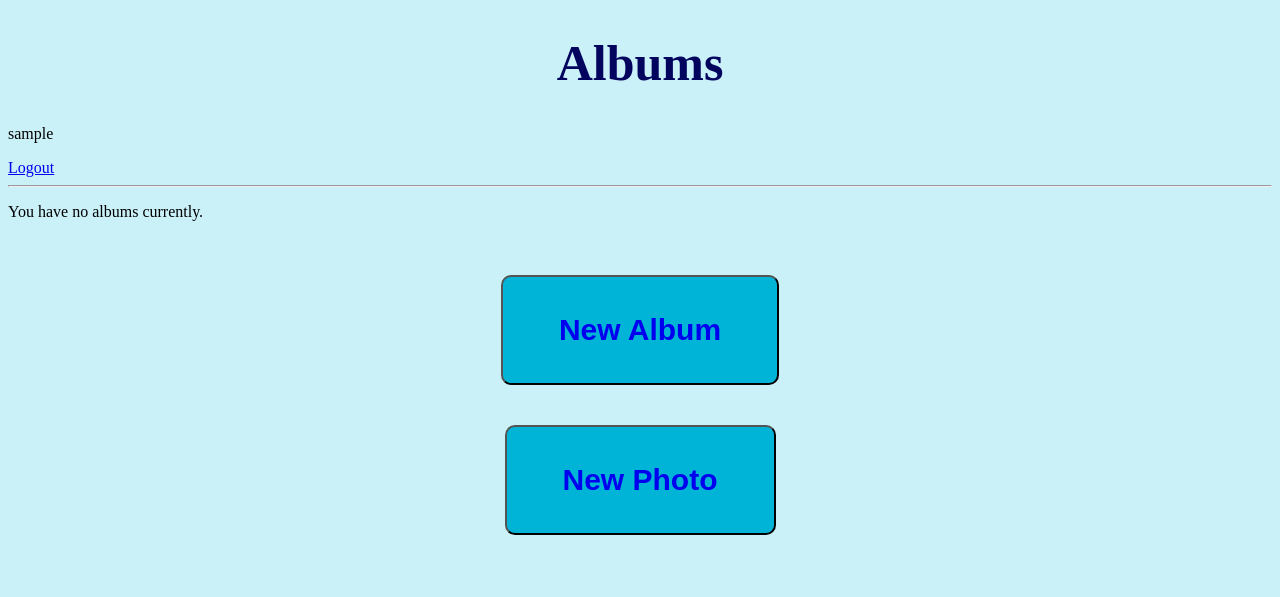
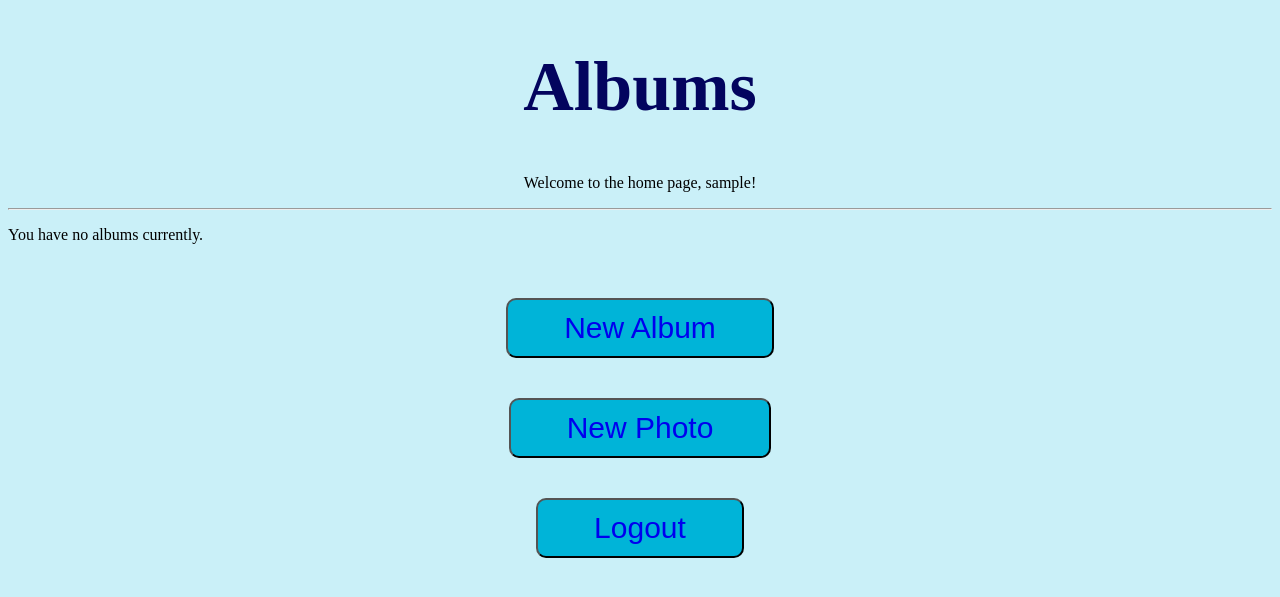
Before and after one commit to hewmatt10/album, a Django app: page /albums/ in a window 1280 px wide. Shown: the top 597 px of the page. Run offline with Django 4.2, Linux system fonts and the light colour scheme; the visitor is signed in with stand-in values (Sample User, id 1); data that the repository does not hold is empty.

Commit message:
styling pages

```diff
--- a/album_site/forms.py
+++ b/album_site/forms.py
@@ -0,0 +1,2 @@
+from django import forms
+from .models import *
--- a/album_site/static/css/style.css
+++ b/album_site/static/css/style.css
@@ -11,12 +11,14 @@ h1 {
     font-weight: bold;
     color: #03045e;
     text-align: center;
-    font-size: 50px;
+    font-size: 70px;
 }
 
 h2 {
     background-color: transparent;
+    padding: 10px 20px;
     font-size: 30px;
+    color: #59007f;
 }
 .center {
     display: flex;
@@ -33,6 +35,13 @@ button {
     background-color: #0077b6;
 }
 
+.link {
+    display: block;
+    background-color: transparent;
+    text-decoration: none;
+    padding: 10px 50px;
+}
+
 .button {
     background-color: #00b4d8;
     cursor: pointer;
@@ -45,19 +54,14 @@ button {
     font-size: 30px;
 }
 
-.link {
-    display: block;
-    background-color: transparent;
-    text-decoration: none;
-    padding: 25px 20px;
-}
-
-#buttonword{
-    padding: 10px 50px;
-}
-
 .description {
-    color: black;
+    color: #caf0f8;
     background-color: #0077b6;
     font-size: 20px;
 }
+
+img.resize {
+    max-width:18.7%;
+    height:auto;
+    border: 10px solid #0077b6;
+}
--- a/album_site/templates/index.html
+++ b/album_site/templates/index.html
@@ -9,18 +9,15 @@
   <body>
     <h1>Albums</h1>
     {% if request.user.is_authenticated %}
-      <p>{{request.user}}</p>
-      <a href= "{% url 'album_site:logout'%}">Logout</a>
-    {% else %}
-      <a href="{% url 'album_site:login'%}">Login </a>
+    <p style="text-align: center;">Welcome to the home page, {{request.user}}!</p>
     {% endif %}
     <hr>
     {% if album_list %}
         {% for a in album_list %}
             <div class="center">
               <button id="albumbutton" class="button">
-                <a id="buttonword" class="link" href="{% url 'album_site:current_album' a.id %}">
-                  <h2>{{ a.title }}</h2>
+                <a class="link" href="{% url 'album_site:current_album' a.id %}">
+                  <h2>{{ a.title }} </h2>
                   <p class="description"> {{a.description}}</p>
                 </a>
               </button>
@@ -35,10 +32,17 @@
     <br>
     <div class="center">
     <button class="button">
-      <a id="buttonword" class="link" href="{% url 'album_site:new_album' %}"><h2>New Album</h2></a>
+      <a class="link" href="{% url 'album_site:new_album' %}">New Album</a>
     </button>
     <button class="button">
-      <a id="buttonword" class="link" href="{% url 'album_site:new_album_photo' %}"><h2>New Photo</h2></a>
+      <a class="link" href="{% url 'album_site:new_album_photo' %}">New Photo</a>
+    </button>
+    <button class="button">
+      {% if request.user.is_authenticated %}
+        <a class="link" href= "{% url 'album_site:logout'%}">Logout</a>
+      {% else %}
+        <a class="link" href="{% url 'album_site:login'%}"> Login </a>
+      {% endif %}
     </button>
   </div>
   </body>
--- a/album_site/templates/viewphoto.html
+++ b/album_site/templates/viewphoto.html
@@ -7,7 +7,7 @@
     <link rel="stylesheet" type="text/css" href="{% static 'css/style.css' %}">
   </head>
   <body>
-    <img src="{{p.image.url}}" alt="{{p.description}}">
+    <img class="resize" style="max-width: 40%;"src="{{p.image.url}}" alt="{{p.description}}">
     <p>{{p.description}}</p>
       <form action="{% url 'album_site:delete_photo' p.album.id p.id%}" method="post">
         {% csrf_token %}
--- a/album_site/urls.py
+++ b/album_site/urls.py
@@ -17,6 +17,6 @@ urlpatterns = [
     path('newphoto/', views.AlbumPhotoCreateView.as_view(), name='new_album_photo'),
     path('<int:album_pk>/photo/<int:pk>', views.PhotoView.as_view(), name='current_photo'),
     path('<int:album_pk>/photo/<int:pk>/delete', views.DeletePhoto.as_view(), name='delete_photo'),
-    path('<int:album_pk>/photo/<int:pk>/update', views.DeletePhoto.as_view(), name='update_photo'),
+    path('<int:album_pk>/photo/<int:pk>/update', views.UpdatePhoto.as_view(), name='update_photo'),
     path('<int:pk>/delete', views.DeleteAlbum.as_view(), name='delete_album'),
 ]
--- a/album_site/views.py
+++ b/album_site/views.py
@@ -99,6 +99,11 @@ class UpdatePhoto(UpdateView):
     template_name = 'updatephoto.html'
     success_url = reverse_lazy('album_site:home')
 
+    def get_form(self):
+        form = super(UpdatePhoto, self).get_form(self.get_form_class())
+        form.fields['album'].queryset = Album.objects.filter(user=self.request.user)
+        return form;
+
 class CustomLoginView(LoginView):
     template_name = 'login.html'
     fields = '__all__'
```
Also changed, not shown: album_site/templates/viewalbum.html (+11 -9 lines).
